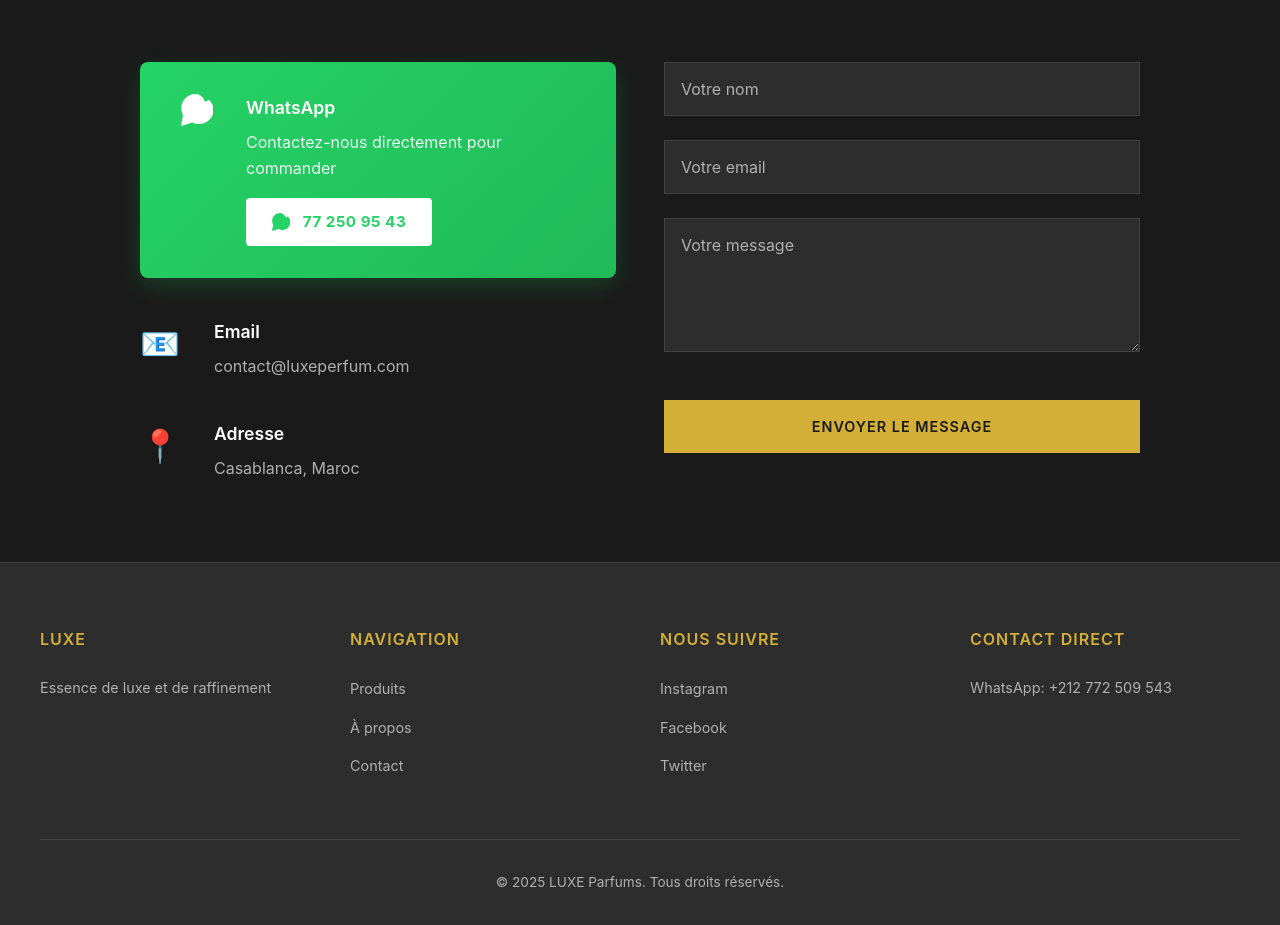
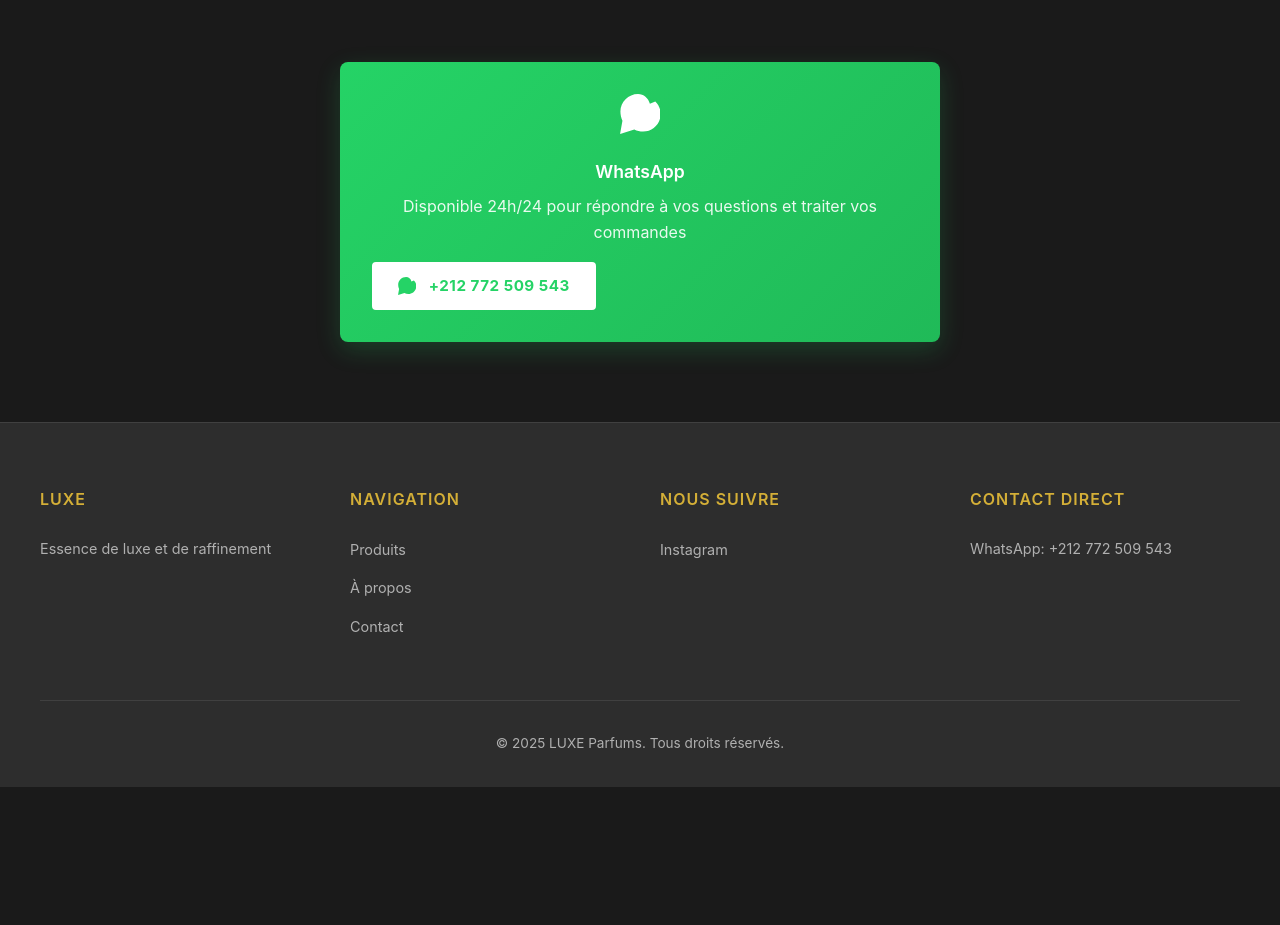
Before and after one commit to mnllmnd/Boutique-Parfum, a React (Vite) app: page / in a window 1280 px wide. Shown: the part 2360-3285 px from the top of the page. After the commit the page ends 3147 px from the top, so only its background shows below. Built offline with nearby package versions, Linux system fonts and the light colour scheme.

Commit message:
whatsapp1

```diff
--- a/src/components/Contact.css
+++ b/src/components/Contact.css
@@ -13,6 +13,13 @@
   grid-template-columns: 1fr 1fr;
   gap: 3rem;
   max-width: 1000px;
+  margin: 0 auto;
+}
+
+.contact-grid-simple {
+  display: flex;
+  justify-content: center;
+  max-width: 600px;
   margin: 0 auto;
 }
 
@@ -35,6 +42,14 @@
   color: #ffffff;
   box-shadow: 0 8px 24px rgba(37, 211, 102, 0.2);
   transition: all 0.3s ease;
+}
+
+.info-item.whatsapp-hero {
+  display: flex;
+  flex-direction: column;
+  align-items: center;
+  text-align: center;
+  width: 100%;
 }
 
 .info-item.whatsapp-primary:hover {
--- a/src/components/Contact.tsx
+++ b/src/components/Contact.tsx
@@ -11,17 +11,16 @@
     <section id="contact" className="contact">
       <div className="container">
         <h2 className="section-title">Nous Contacter</h2>
-        <div className="contact-grid">
-          <div className="contact-info">
-            <div className="info-item whatsapp-primary">
+        <div className="contact-grid-simple">
+          <div className="info-item whatsapp-primary whatsapp-hero">
             <div className="info-icon whatsapp-icon">
-                <svg width="32" height="32" viewBox="0 0 24 24" fill="currentColor">
+              <svg width="40" height="40" viewBox="0 0 24 24" fill="currentColor">
                 <path d="M17.472 14.382c-.297-.149-1.758-.867-2.03-.967-.273-.099-.471-.148-.67.15-.197.297-.767.966-.94 1.164-.173.199-.347.223-.644.075-.297-.15-1.255-.463-2.39-1.475-.883-.788-1.48-1.761-1.653-2.059-.173-.297-.018-.458.13-.606.134-.133.298-.347.446-.52.149-.174.198-.298.298-.497.099-.198.05-.371-.025-.52-.075-.149-.669-1.612-.916-2.207-.242-.579-.487-.5-.67-.51-.173-.008-.371-.01-.57-.01-.198 0-.52.074-.792.372-.272.297-1.04 1.016-1.04 2.479 0 1.462 1.065 2.875 1.213 3.074.149.198 2.096 3.2 5.076 4.487.709.306 1.262.489 1.694.625.712.227 1.36.195 1.871.118.571-.085 1.758-.719 2.006-1.413.248-.694.248-1.289.173-1.413-.074-.124-.272-.198-.57-.347m-5.421-7.403h-.004c-1.023 0-2.031.394-2.773 1.122-.744.738-1.155 1.72-1.155 2.756 0 1.09.38 2.128 1.075 2.933l-.067.67.685-.179c.79.458 1.734.721 2.77.721 1.024 0 2.031-.394 2.773-1.122s1.155-1.72 1.155-2.756c0-1.089-.38-2.128-1.075-2.933-.743-.728-1.882-1.212-2.963-1.212m5.471-1.122C17.002 2.391 14.193 0 10.823 0 4.998 0 .25 4.748.25 10.573c0 1.897.407 3.745 1.215 5.407L.031 24l8.563-2.712c1.604.839 3.397 1.285 5.229 1.285 5.824 0 10.573-4.748 10.573-10.573 0-2.828-1.144-5.493-3.221-7.489z"/>
               </svg>
             </div>
             <div>
               <h3>WhatsApp</h3>
-                <p className="whatsapp-description">Contactez-nous directement pour commander</p>
+              <p className="whatsapp-description">Disponible 24h/24 pour répondre à vos questions et traiter vos commandes</p>
               <button
                 onClick={handleWhatsAppClick}
                 className="whatsapp-contact-btn"
@@ -30,54 +29,10 @@
                 <svg width="18" height="18" viewBox="0 0 24 24" fill="currentColor">
                   <path d="M17.472 14.382c-.297-.149-1.758-.867-2.03-.967-.273-.099-.471-.148-.67.15-.197.297-.767.966-.94 1.164-.173.199-.347.223-.644.075-.297-.15-1.255-.463-2.39-1.475-.883-.788-1.48-1.761-1.653-2.059-.173-.297-.018-.458.13-.606.134-.133.298-.347.446-.52.149-.174.198-.298.298-.497.099-.198.05-.371-.025-.52-.075-.149-.669-1.612-.916-2.207-.242-.579-.487-.5-.67-.51-.173-.008-.371-.01-.57-.01-.198 0-.52.074-.792.372-.272.297-1.04 1.016-1.04 2.479 0 1.462 1.065 2.875 1.213 3.074.149.198 2.096 3.2 5.076 4.487.709.306 1.262.489 1.694.625.712.227 1.36.195 1.871.118.571-.085 1.758-.719 2.006-1.413.248-.694.248-1.289.173-1.413-.074-.124-.272-.198-.57-.347m-5.421-7.403h-.004c-1.023 0-2.031.394-2.773 1.122-.744.738-1.155 1.72-1.155 2.756 0 1.09.38 2.128 1.075 2.933l-.067.67.685-.179c.79.458 1.734.721 2.77.721 1.024 0 2.031-.394 2.773-1.122s1.155-1.72 1.155-2.756c0-1.089-.38-2.128-1.075-2.933-.743-.728-1.882-1.212-2.963-1.212m5.471-1.122C17.002 2.391 14.193 0 10.823 0 4.998 0 .25 4.748.25 10.573c0 1.897.407 3.745 1.215 5.407L.031 24l8.563-2.712c1.604.839 3.397 1.285 5.229 1.285 5.824 0 10.573-4.748 10.573-10.573 0-2.828-1.144-5.493-3.221-7.489z"/>
                 </svg>
-                  77 250 95 43
+                +212 772 509 543
               </button>
             </div>
           </div>
-
-            <div className="info-item">
-              <div className="info-icon">📧</div>
-              <div>
-                <h3>Email</h3>
-                <p>contact@luxeperfum.com</p>
-              </div>
-            </div>
-
-            <div className="info-item">
-              <div className="info-icon">📍</div>
-              <div>
-                <h3>Adresse</h3>
-                <p>Casablanca, Maroc</p>
-              </div>
-            </div>
-          </div>
-
-          <form className="contact-form">
-            <div className="form-group">
-              <input
-                type="text"
-                placeholder="Votre nom"
-                required
-              />
-            </div>
-            <div className="form-group">
-              <input
-                type="email"
-                placeholder="Votre email"
-                required
-              />
-            </div>
-            <div className="form-group">
-              <textarea
-                placeholder="Votre message"
-                rows={5}
-                required
-              ></textarea>
-            </div>
-            <button type="submit" className="submit-btn">
-              Envoyer le message
-            </button>
-          </form>
         </div>
       </div>
     </section>
--- a/src/components/Footer.tsx
+++ b/src/components/Footer.tsx
@@ -23,8 +23,6 @@
             <h4>Nous Suivre</h4>
             <ul>
               <li><a href="https://instagram.com" target="_blank" rel="noopener noreferrer">Instagram</a></li>
-              <li><a href="https://facebook.com" target="_blank" rel="noopener noreferrer">Facebook</a></li>
-              <li><a href="https://twitter.com" target="_blank" rel="noopener noreferrer">Twitter</a></li>
             </ul>
           </div>
           <div className="footer-section">
--- a/src/components/ProductDetails.css
+++ b/src/components/ProductDetails.css
@@ -579,3 +579,19 @@
     background: #cccccc;
   }
 }
+.swipe-arrow {
+  width: 24px;
+  height: 24px;
+  color: #ffffff;
+  opacity: 0.9;
+  animation: swipeArrow 1.5s ease-in-out infinite;
+  display: block;
+  filter: drop-shadow(0 2px 4px rgba(0, 0, 0, 0.5));
+}
+
+@media (max-width: 480px) {
+  .swipe-arrow {
+    width: 20px;
+    height: 20px;
+  }
+}
--- a/src/components/ProductDetails.tsx
+++ b/src/components/ProductDetails.tsx
@@ -95,9 +95,11 @@
               className="details-image"
             />
             <div className="swipe-indicator">
-              <span className="swipe-arrow">→</span>
-              <span className="swipe-text">Swipe</span>
-            </div>
+  <svg className="swipe-arrow" width="24" height="24" viewBox="0 0 24 24" fill="currentColor">
+    <path d="M5 12h14m-7-7l7 7-7 7"/>
+  </svg>
+  <span className="swipe-text">Swipe</span>
+</div>
           </div>
 
           <div className="details-content-section">
```
Lines whose indentation alone changed are shown as unchanged.
